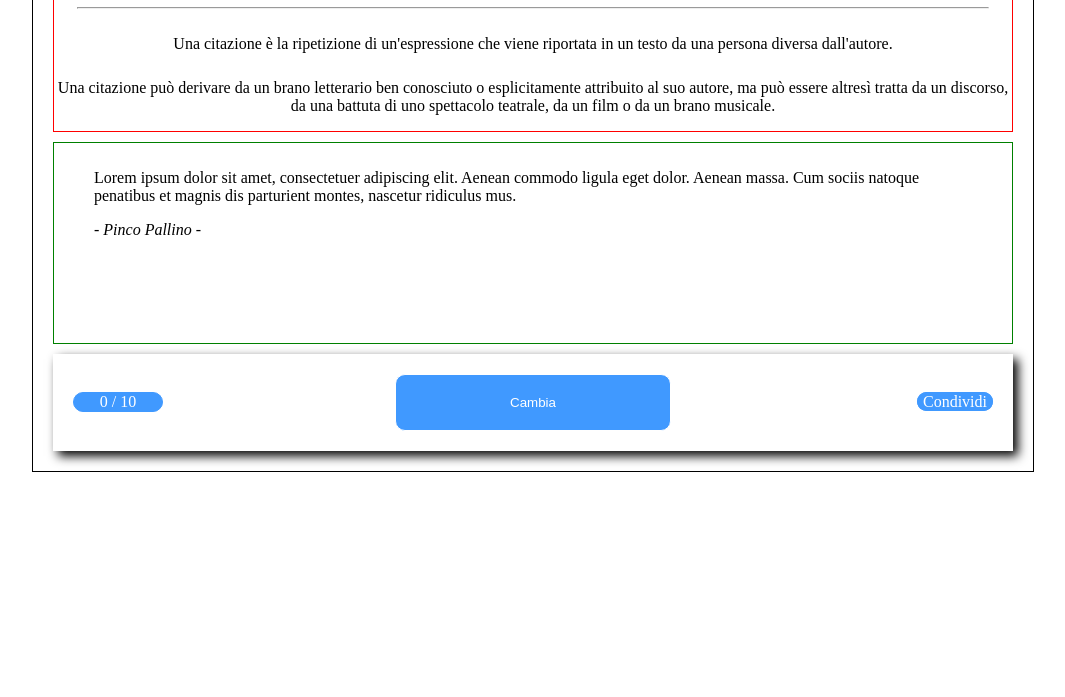
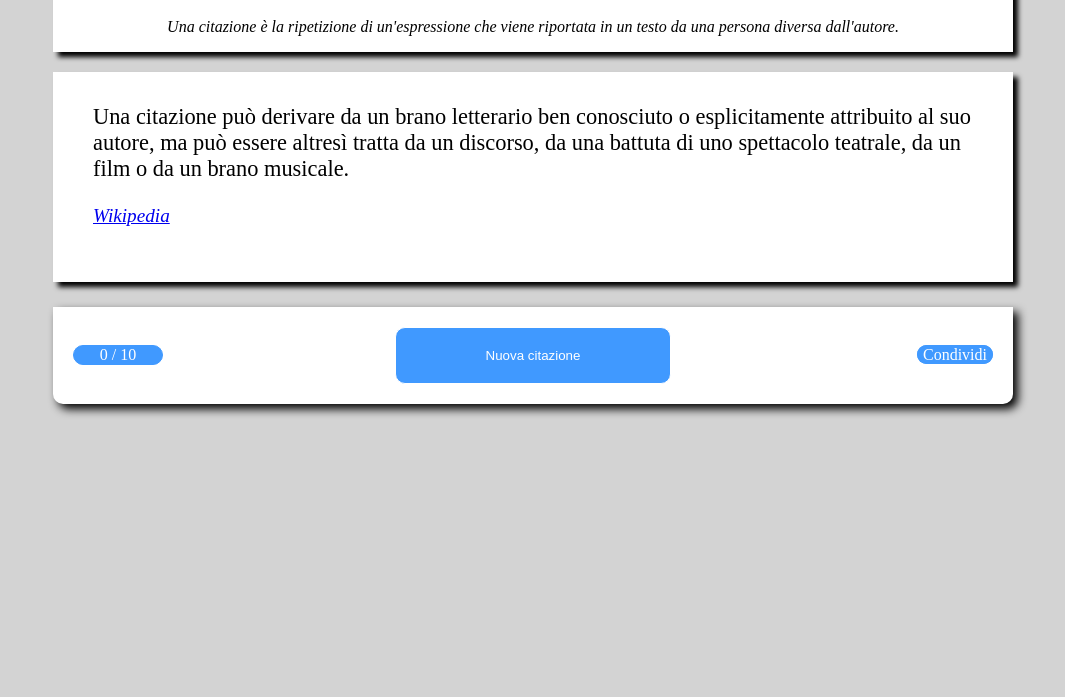
Before and after one commit to sasukeViBritannia/random-quote-machine, a plain HTML site: page index.html in a window 1280 px wide. Shown: the part 103-800 px from the top of the page, without its empty margins (107-1172 px from the left). Drawn offline with nearby package versions, Linux system fonts and the light colour scheme.

Commit message:
Progetto concluso

```diff
--- a/animazione.js
+++ b/animazione.js
@@ -10,7 +10,7 @@ $(document).ready(function() {
     ["Uccidete pure me, ma l'idea che è in me non l'ucciderete mai.", 'Giacomo Matteotti'],
     ['Rigore è quando arbitro fischia.', 'Vujadin Boskov'],
     ['Veni, vidi, vici.', 'Giulio Cesare'],
-    ['La mente p come un paracadute, funziona solo se si apre.', 'Albert Einstein'],
+    ['La mente è come un paracadute, funziona solo se si apre.', 'Albert Einstein'],
     ['La verità si ritrova sempre nella semplicità, mai nella confusione.', 'Isaac Asimov'],
     ["Dove c'è una grande volontà non possono esserci grandi difficoltà.", "Niccolò Macchiavelli"]
     ];
@@ -25,13 +25,14 @@ $(document).ready(function() {
             var indice = (Math.floor((Math.random() * 10))) % arrCita.length;	/*generazione casuale di un indice per l'array*/
             var testo = arrCita[indice][0];
             var autore = arrCita[indice][1];
-            /*window.alert("Autore = " + autore);*/
             arrCita.splice(indice, 1);	/*estrazione dell'elemento dall'array*/
 
-            $("#citazione").text(testo);
-            $("#autore").text(autore);
+            /*$("#citazione").text(testo);
+            $("#autore").text(autore);*/
+            $('.citazioni').find('p').text(testo);
+            $('.citazioni').find('cite').text(autore);
             $(this).parent().prev().find('span').text(11-l);
-            $('#shareTwitter').attr({ 'href': 'https://twitter.com/intent/tweet?text=' + testo, 'target': '_blank' });
+            $('#shareTwitter').attr({ 'href': 'https://twitter.com/intent/tweet?text=' + testo + ' ' + autore, 'target': '_blank' });
 
         }
 
--- a/index.html
+++ b/index.html
@@ -17,13 +17,16 @@
         <header class="intestazione">
             <h1>Generatore casuale di citazioni</h1>
             <hr>
-            <p>Una citazione è la ripetizione di un'espressione che viene riportata in un testo da una persona diversa dall'autore.</p><p>Una citazione può derivare da un brano letterario ben conosciuto o esplicitamente attribuito al suo autore, ma può essere altresì tratta da un discorso, da una battuta di uno spettacolo teatrale, da un film o da un brano musicale.</p>
+            <p><em>Una citazione è la ripetizione di un'espressione che viene riportata in un testo da una persona diversa dall'autore.</em></p>
         </header>
         <!-- Contenitore scheda citazioni -->
         <main class="citazioni">
             <blockquote>
-                <p id="citazione">Lorem ipsum dolor sit amet, consectetuer adipiscing elit. Aenean commodo ligula eget dolor. Aenean massa. Cum sociis natoque penatibus et magnis dis parturient montes, nascetur ridiculus mus.</p>
-                <cite id="autore">- Pinco Pallino -</cite>
+            	<!-- Paragrafo nascosto (visibile solo con schermo piccolo)-->
+            	<p><em>Una citazione è la ripetizione di un'espressione che viene riportata in un testo da una persona diversa dall'autore.</em></p>
+            	<!-- Paragrafo visibile (nascosto su schermo piccolo)-->
+                <p>Una citazione può derivare da un brano letterario ben conosciuto o esplicitamente attribuito al suo autore, ma può essere altresì tratta da un discorso, da una battuta di uno spettacolo teatrale, da un film o da un brano musicale.</p>
+                <cite><a href="https://it.wikipedia.org/wiki/Citazione" target="_blank">Wikipedia</a></cite>
             </blockquote>
         </main>
         <!-- Contenitore posizionamento tasti -->
@@ -32,7 +35,7 @@
             	<p><span>0</span> / 10</p>
             </div>
             <div class="tastieraCol">
-                <button id="nextCit">Cambia</button>
+                <button id="nextCit">Nuova citazione</button>
             </div>
             <div class="tastieraCol">
                 <a id="shareTwitter" href="#">Condividi</a>
--- a/stile.css
+++ b/stile.css
@@ -1,14 +1,13 @@
 html, body {
 	min-width: 420px;
+	background-color: lightgrey;
 }
 
 .contenitore {
-    border: 1px solid black;
     max-width: 1000px;
     display: flex;
     flex-direction: column;
     margin: auto;
-
 }
 
 .contenitore p {
@@ -16,35 +15,54 @@ html, body {
 }
 
 .intestazione {
-    border: 1px solid red;
     text-align: center;
-    margin: 20px 20px 5px 20px;
+    margin: 5px 20px 0 20px;
+    box-shadow: 5px 5px 5px;
+    background-color: white;
+    border-top-left-radius: 10px;
+    border-top-right-radius: 10px;
 }
 
+/*Barra separatrice*/
 .intestazione > hr {
     width: 95%;
+    color: #4099ff;
 }
 
 .citazioni {
-    border: 1px solid green;
-    margin: 5px 20px 5px 20px;
-    word-wrap: break-word;
-    height: 200px;
+    margin: 20px 20px 5px 20px;
+    word-wrap: break-word;	/*Spezza la parola e va a capo*/
+    min-height: 210px;
+    box-shadow: 5px 5px 5px;
+    background-color: white;
+}
+
+blockquote p:nth-child(1) {
+	display: none;
+}
+
+blockquote p:nth-child(2) {
+	font-size: 140%;
+}
+
+blockquote > cite {
+	font-size: 120%;
 }
 
 .tastiera {
-    /*border: 1px solid blue;*/
-    margin: 5px 20px 20px 20px;
+    margin: 20px 20px 0 20px;
     padding: 20px;
     display: flex;
     justify-content: space-between;
     align-items: center;
     box-shadow: 5px 5px 10px;
+    background-color: white;
+    border-bottom-left-radius: 10px;
+    border-bottom-right-radius: 10px;
 }
 
 .tastieraCol {
     flex-basis: 30%;
-    /*border: 1px solid red;*/
 }
 
 .tastieraCol:nth-child(1) {
@@ -69,6 +87,7 @@ html, body {
     text-align: center;
 }
 
+/*Pulsante per cambiare citazione*/
 #nextCit {
     width: 100%;
     height: auto;
@@ -80,6 +99,7 @@ html, body {
     cursor: pointer;
 }
 
+/*Collegamento-pulsante di condivisione su Twitter*/
 #shareTwitter {
     background-color: #4099ff;
     color: white;
@@ -90,14 +110,24 @@ html, body {
     width: 78px;
 }
 
+/*Schermo tra 500 e 600*/
 @media screen and (max-width: 600px) {
 	.intestazione p:last-child {
 		display: none;
 	}
 }
 
+/*Schermo tra 420 (minimo) e 500*/
 @media screen and (max-width: 500px) {
 	.intestazione p {
 		display: none;
 	}
+
+	blockquote p:nth-child(1) {
+		display: block;
+	}
+
+	blockquote p:nth-child(2){
+		display: none;
+	}
 }
```
